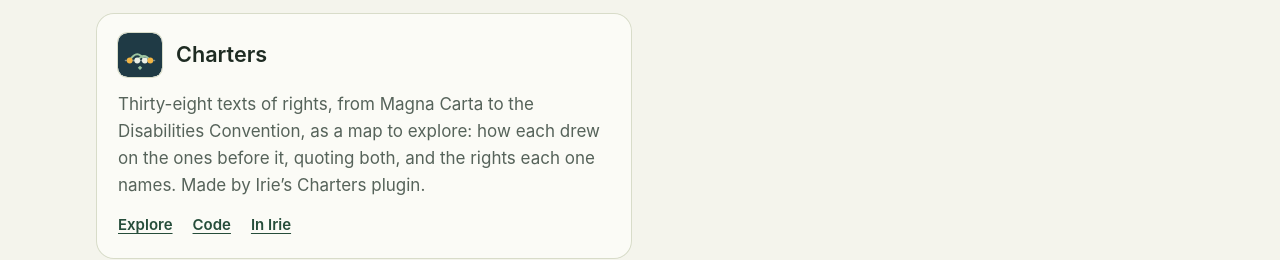
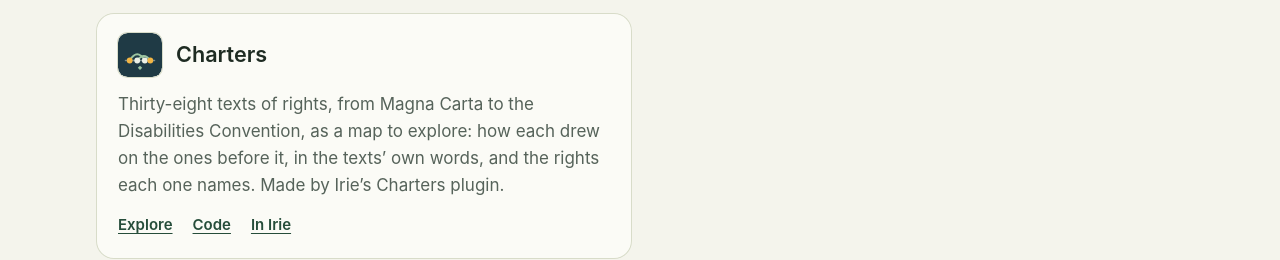
Before and after one commit to irie-people/irie-people.github.io, a plain HTML site: page index.html in a window 1280 px wide. Shown: the part 1071-1331 px from the top of the page. Drawn offline with Linux system fonts and the light colour scheme.

Commit message:
fix: the Charters card says what every link does, not that each quotes both texts
Co-Authored-By: Claude Opus 5.5 <noreply@anthropic.com>
Signed-off-by: Irie <0+irie-placeholder@users.noreply.github.com>

```diff
--- a/index.html
+++ b/index.html
@@ -98,7 +98,7 @@
       <li class="card">
         <svg viewBox="0 0 64 64" aria-hidden="true" focusable="false"><rect width="64" height="64" rx="14" fill="#1F3A45"/><path d="M11 40h42" stroke="#ECF0E6" stroke-width="2.4" stroke-linecap="round" opacity=".45"/><path d="M17 40q11-18 22 0M28 40q9.5-13 19 0" fill="none" stroke="#9CC5A1" stroke-width="2.8" stroke-linecap="round"/><circle cx="17" cy="40" r="4.2" fill="#F2B544"/><circle cx="28" cy="40" r="4.2" fill="#ECF0E6"/><circle cx="39" cy="40" r="4.2" fill="#ECF0E6"/><circle cx="47" cy="40" r="4.2" fill="#F2B544"/><path d="M32 47.5l3.2 3.2-3.2 3.2-3.2-3.2z" fill="#9CC5A1"/></svg>
         <h3><a href="charters/">Charters</a></h3>
-        <p>Thirty-eight texts of rights, from Magna Carta to the Disabilities Convention, as a map to explore: how each drew on the ones before it, quoting both, and the rights each one names. Made by Irie’s Charters plugin.</p>
+        <p>Thirty-eight texts of rights, from Magna Carta to the Disabilities Convention, as a map to explore: how each drew on the ones before it, in the texts’ own words, and the rights each one names. Made by Irie’s Charters plugin.</p>
         <ul class="links">
           <li><a href="charters/">Explore</a></li>
           <li><a href="https://github.com/irie-people/charters">Code</a></li>
```
